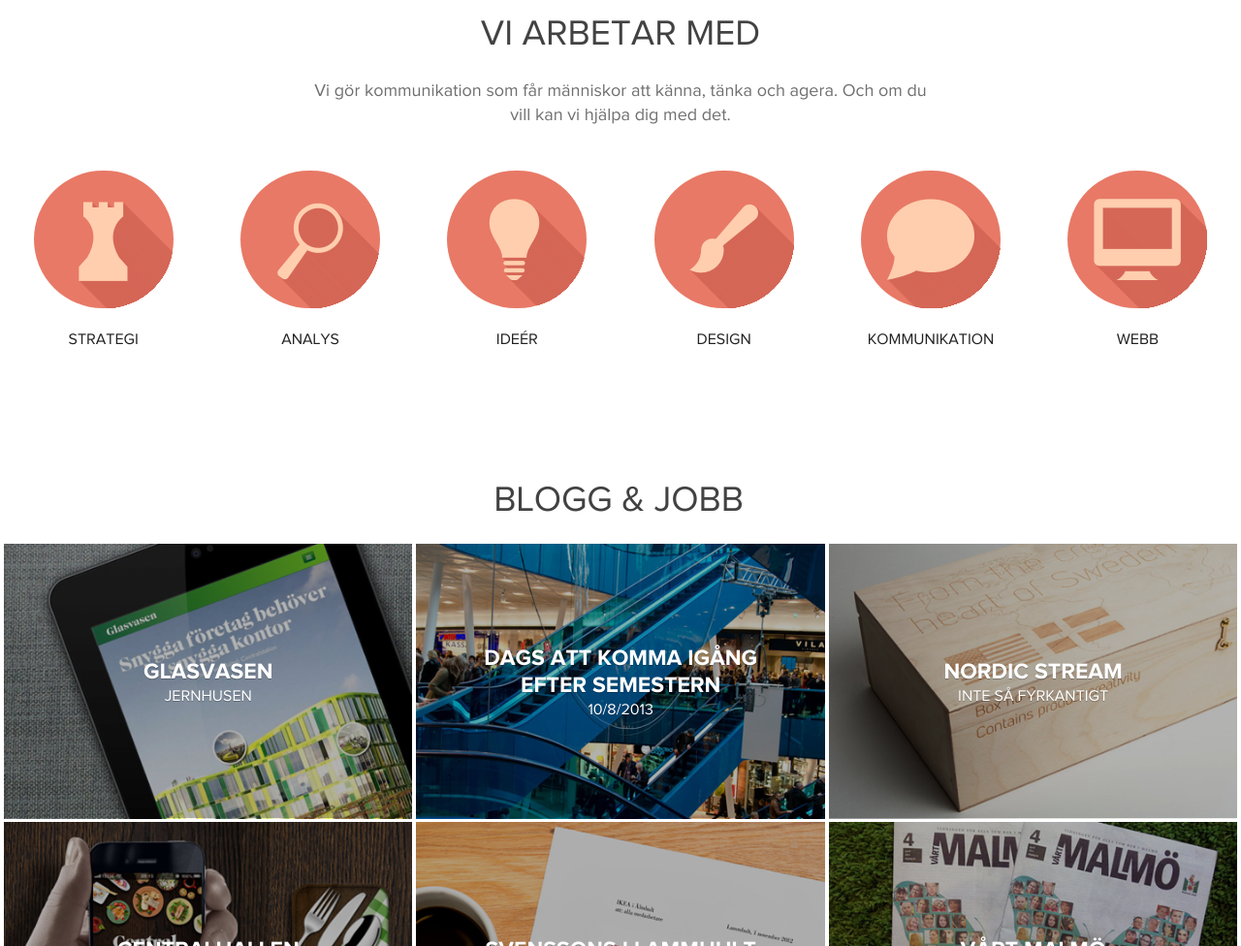
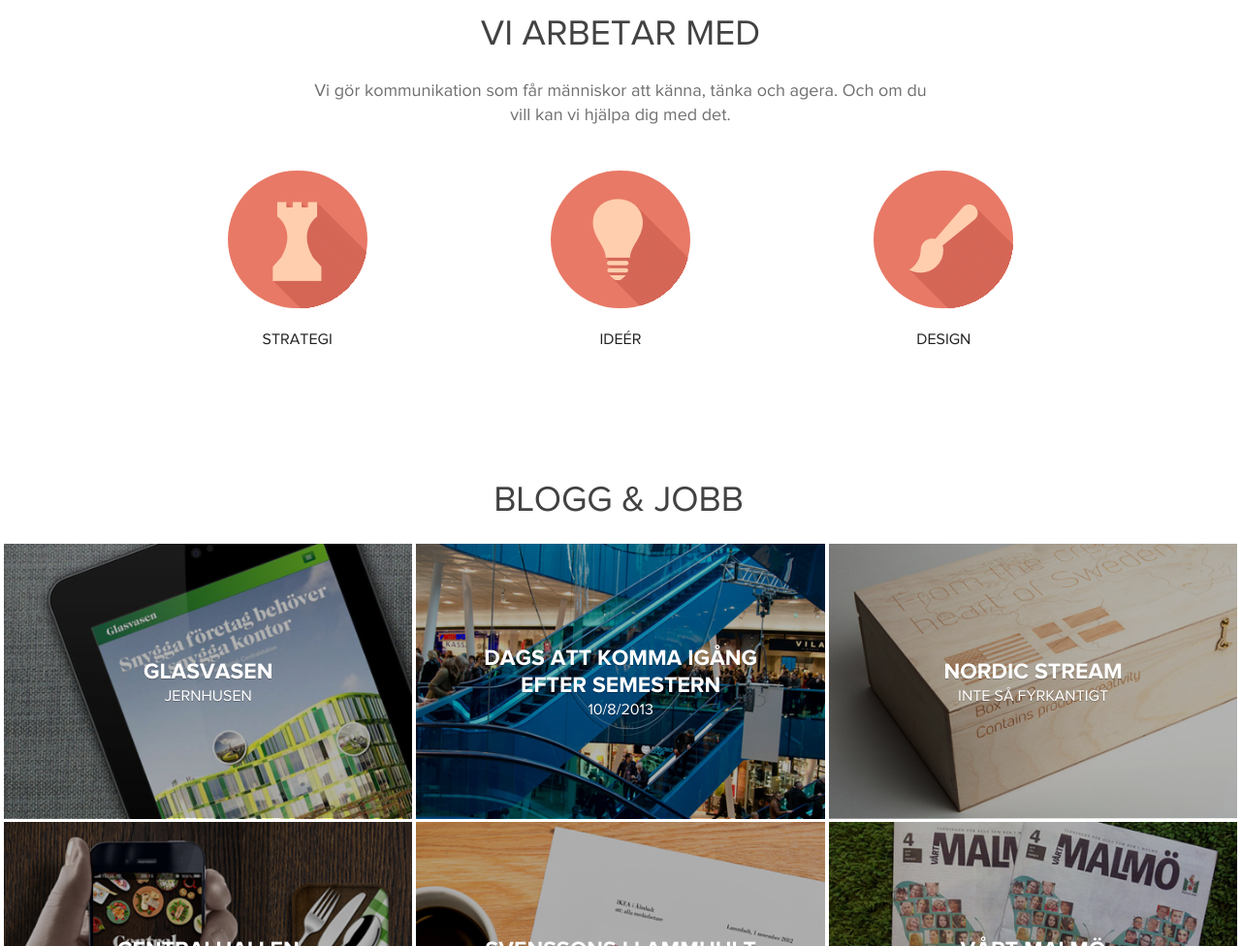
Before and after one commit to anderssonma/givakt.se, a plain HTML site: page index.html in a window 1280 px wide. Shown: the part 745-1721 px from the top of the page at 97% size. Drawn offline with nearby package versions, Linux system fonts and the light colour scheme.

Commit message:
Remove excess circles

```diff
--- a/index.html
+++ b/index.html
@@ -86,33 +86,23 @@
       <h5 class="subheader">Vi gör kommunikation som får människor att känna, tänka och agera. Och om du vill kan vi hjälpa dig med det. </h5>
     </div>
   </div>
+  <div class="row">
   <div class="text-center">
-      <div class="large-2 small-4 columns">
+      <div class="large-4 small-4 columns">
         <div data-color="#d56757" data-angle="SE" class="flat-icon"><span aria-hidden="true" class="icon-Strategi"></span></div>
         <p>STRATEGI</p>
       </div>
-      <div class="large-2 small-4 columns">
-        <div data-color="#d56757" data-angle="SE" class="flat-icon"><span aria-hidden="true" class="icon-Analys"></span></div>
-        <!--<span class="icon-stack icon-4x"><i class="icon-circle icon-stack-base"></i><i class="icon-lightbulb icon-light"></i></span>-->
-        <p>ANALYS</p>
-      </div>
-      <div class="large-2 small-4 columns">
+
+      <div class="large-4 small-4 columns">
         <div data-color="#d56757" data-angle="SE" class="flat-icon"><span aria-hidden="true" class="icon-Ideer"></span></div>
         <p>IDEÉR</p>
       </div>
-      <div class="large-2 small-4 columns">
+      <div class="large-4 small-4 columns">
         <div data-color="#d56757" data-angle="SE" class="flat-icon"><span aria-hidden="true" class="icon-Design"></span></div>
         <p>DESIGN</p>
       </div>
-      <div class="large-2 small-4 columns">
-        <div data-color="#d56757" data-angle="SE" class="flat-icon"><span aria-hidden="true" class="icon-Kommunikation"></span></div>
-        <p>KOMMUNIKATION</p>
-      </div>
-      <div class="large-2 small-4 columns">
-        <div data-color="#d56757" data-angle="SE" class="flat-icon"><span aria-hidden="true" class="icon-Webb"></span></div>
-        <p>WEBB</p>
-      </div>
     </div>
+  </div>
 
 </section>
 <section class="blogg-grid">
```
